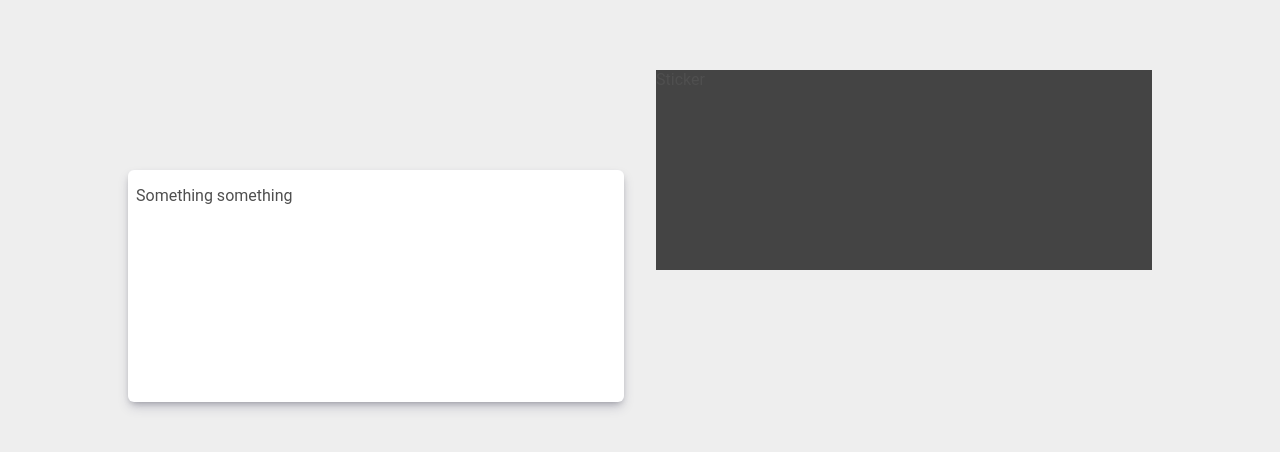
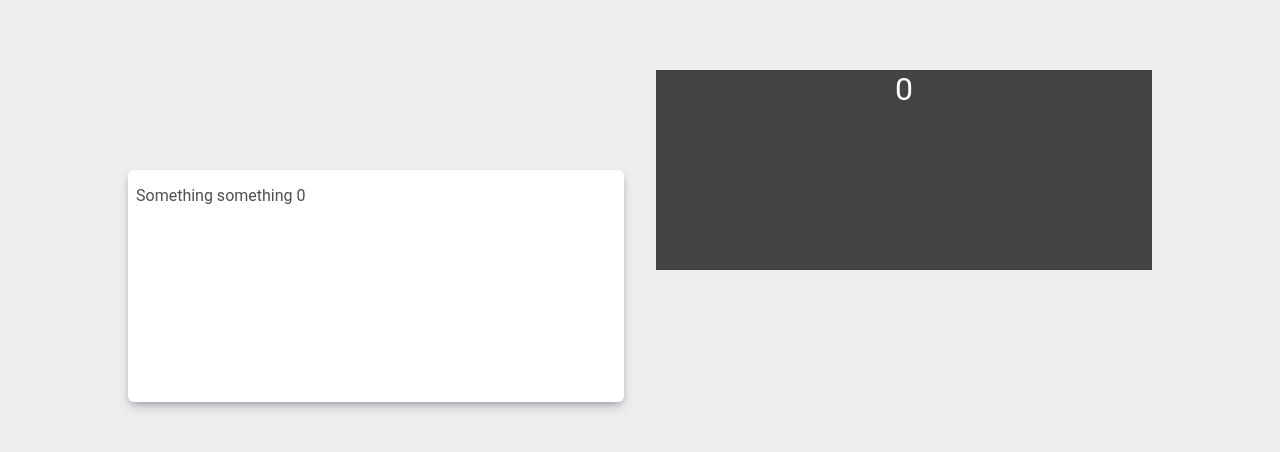
Before and after one commit to code-hike/codehike, a Next.js app: page /demo/svelte-tutorial in a window 1280 px wide. Shown: the part 327-779 px from the top of the page. Built offline with nearby package versions, Linux system fonts and the light colour scheme.

Commit message:
Add scroller

```diff
--- /dev/null
+++ b/packages/scroller/scroller.js
@@ -0,0 +1,74 @@
+import React from "react";
+
+export { Scroller, Step };
+
+const ObserverContext = React.createContext();
+
+function Scroller({ onStepChange, children }) {
+  const [observer, setObserver] = React.useState();
+  const vh = useWindowHeight();
+
+  React.useLayoutEffect(() => {
+    const handleIntersect = (entries) => {
+      entries.forEach((entry) => {
+        if (entry.intersectionRatio > 0) {
+          // ref.current = entry.target.stepInfo
+          onStepChange(+entry.target.stepIndex);
+        }
+      });
+      // setRootRect(entries[0].rootBounds)
+      // setIntersections(entries.map(e => e.intersectionRect))
+    };
+    const observer = new IntersectionObserver(handleIntersect, {
+      rootMargin: `-${vh / 2 - 2}px 0px`,
+      threshold: 0.000001,
+    });
+    setObserver(observer);
+
+    return () => observer.disconnect();
+  }, [vh]);
+
+  return (
+    <ObserverContext.Provider value={observer}>
+      {children}
+    </ObserverContext.Provider>
+  );
+}
+
+function Step({ as = "section", index, ...props }) {
+  const ref = React.useRef();
+  const observer = React.useContext(ObserverContext);
+
+  React.useLayoutEffect(() => {
+    if (observer) {
+      observer.observe(ref.current);
+    }
+    return () => observer && observer.unobserve(ref.current);
+  }, [observer]);
+
+  React.useLayoutEffect(() => {
+    ref.current.stepIndex = index;
+  }, [index]);
+
+  return React.createElement(as, { ...props, ref });
+}
+
+function useWindowHeight() {
+  const isClient = typeof window === "object";
+  function getHeight() {
+    return isClient ? document.documentElement.clientHeight : undefined;
+  }
+  const [windowHeight, setWindowHeight] = React.useState(getHeight);
+  React.useEffect(() => {
+    function handleResize() {
+      setWindowHeight(getHeight());
+    }
+    window.addEventListener("resize", handleResize);
+    return () => window.removeEventListener("resize", handleResize);
+  }, []);
+  React.useLayoutEffect(() => {
+    // FIX when an horizontal scrollbar is added after the first layout
+    setWindowHeight(getHeight());
+  }, []);
+  return windowHeight;
+}
--- a/src/demo-svelte-tutorial/index.js
+++ b/src/demo-svelte-tutorial/index.js
@@ -1,10 +1,12 @@
 import React from "react";
 import { CodeHikeHead } from "src/code-hike-head";
 import s from "./index.module.css";
+import { Step, Scroller } from "packages/scroller/scroller";
 
 export { Demo };
 
 function Demo() {
+  const [index, setIndex] = React.useState(0);
   return (
     <>
       <CodeHikeHead title="Svelte Tutorial Demo | Code Hike" />
@@ -13,14 +15,16 @@ function Demo() {
         <main>
           <h1>Mini Svelte Tutorial</h1>
           <div className={s.content}>
-            <div className={s.text}>
-              <section>Something something</section>
-              <section>Something something</section>
-              <section>Something something</section>
-              <section>Something something</section>
-            </div>
+            <Scroller onStepChange={setIndex}>
+              <div className={s.text}>
+                <Step index={0}>Something something 0</Step>
+                <Step index={1}>Something something 1</Step>
+                <Step index={2}>Something something 2</Step>
+                <Step index={3}>Something something 3</Step>
+              </div>
+            </Scroller>
             <div className={s.stickerContainer}>
-              <div className={s.sticker}>Sticker</div>
+              <div className={s.sticker}>{index}</div>
             </div>
           </div>
           <footer>Foo Bar</footer>
--- a/src/demo-svelte-tutorial/index.module.css
+++ b/src/demo-svelte-tutorial/index.module.css
@@ -54,4 +54,7 @@
   height: 200px;
   width: 100%;
   background: #444;
+  color: white;
+  font-size: 2em;
+  text-align: center;
 }
```
